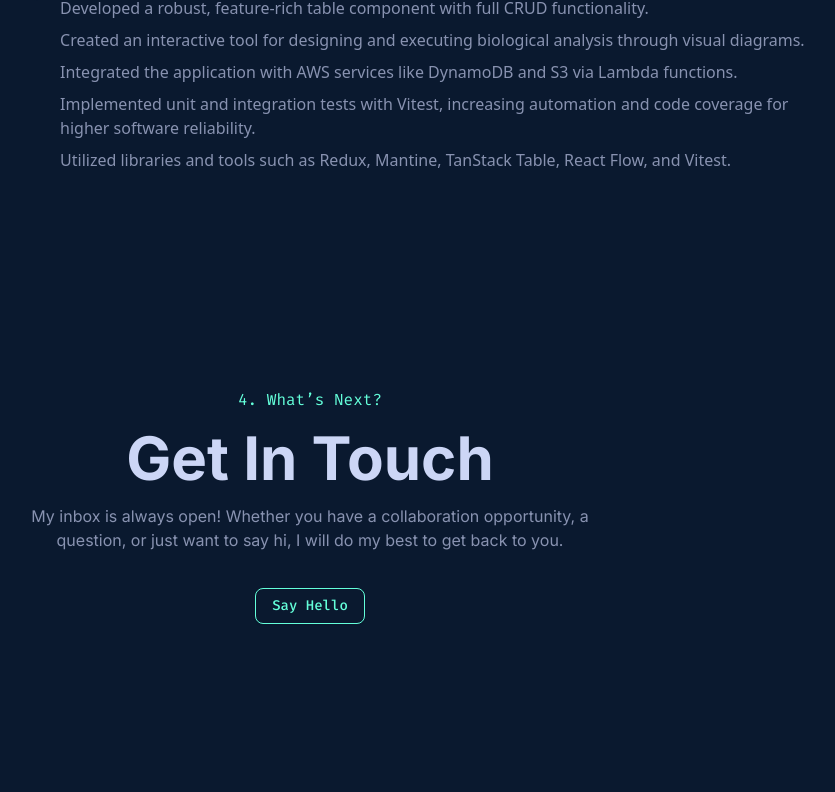
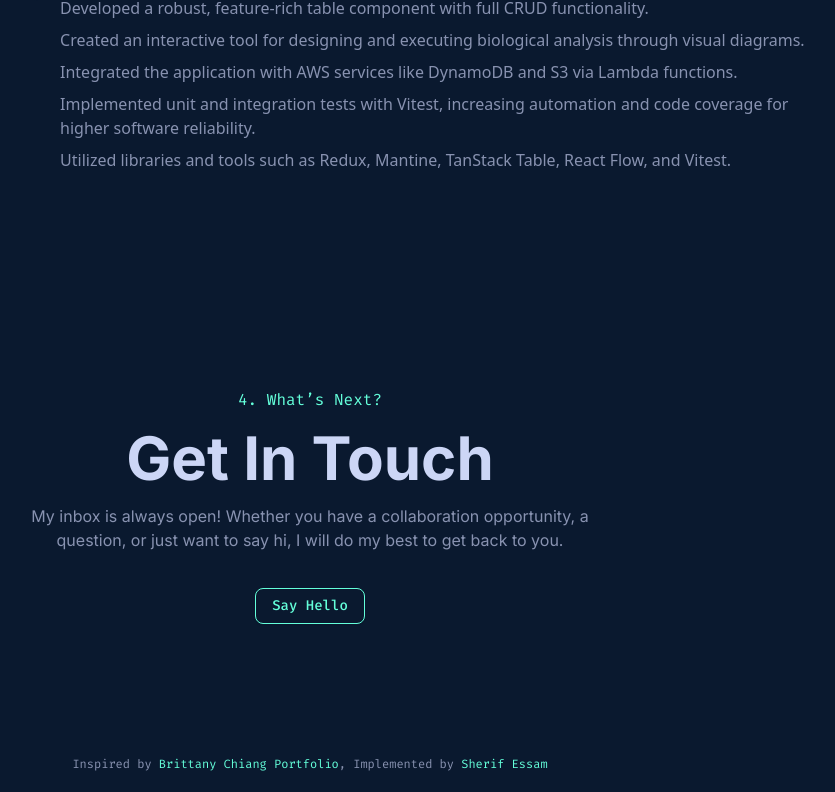
Before and after one commit to Shrief88/portfolio, a Next.js app: page / in a window 1280 px wide. Shown: the part 1736-2528 px from the top of the page, without its empty margins (330-1165 px from the left). Before the commit the page ends 2440 px from the top, so only its background shows below. Built offline with nearby package versions, Linux system fonts and the light colour scheme.

Commit message:
Add footer

```diff
--- a/src/app/page.tsx
+++ b/src/app/page.tsx
@@ -4,7 +4,7 @@ import About from "@/components/sections/About";
 import Experience from "@/components/sections/Experience";
 // import Work from "@/sections/Work";
   import Contact from "@/components/sections/Contact";
-// import Footer from "@/components/Footer";
+import Footer from "@/components/Footer";
 import SideLinks from "@/components/SideLinks";
 
 export default function Home() {
@@ -18,6 +18,7 @@ export default function Home() {
         <Experience />
         <Contact />
       </main>
+      <Footer />
     </>
   );
 }
--- a/src/components/Footer.tsx
+++ b/src/components/Footer.tsx
@@ -1,7 +1,35 @@
+import SocialMedia from "./SocialMedia";
+
 const Footer = () => {
   return (
-    <div>Footer</div>
-  )
-}
+    <div className="w-full pt-10 pb-5">
+      <div className="md:hidden">
+        <SocialMedia mode="horizontal" />
+      </div>
+      <div className="flex justify-center items-center text-xs pt-3">
+        <p className="text-muted-foreground text-center font-fira">
+          Inspired by {" "}
+          <a
+            href="https://v4.brittanychiang.com/"
+            target="_blank"
+            rel="noopener noreferrer"
+            className="text-foreground underline-animation"
+          >
+            Brittany Chiang Portfolio
+          </a>
+          , Implemented by{" "}
+          <a
+            href="https://github.com/Shrief88/portfolio"
+            className="text-foreground underline-animation"
+            target="_blank"
+            rel="noopener noreferrer"
+          >
+            Sherif Essam
+          </a>
+        </p>
+      </div>
+    </div>
+  );
+};
 
-export default Footer
+export default Footer;
```
